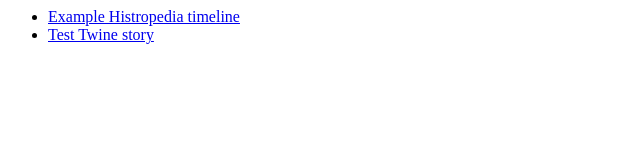
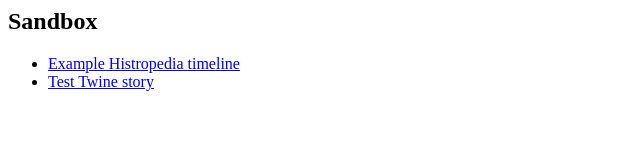
Before and after one commit to mentionthewar/Timeline, a plain HTML site: page index.html in a window 1280 px wide. Shown: the whole page, without its empty margins (0-640 px from the left). Drawn offline with Linux system fonts and the light colour scheme.

Commit message:
Update index.html

```diff
--- a/index.html
+++ b/index.html
@@ -3,6 +3,7 @@
 <title> mentionthewar.github.io </title>
 </head>
 <body>
+  <h2> Sandbox </h2>
 <UL>
 <LI> <a href="test.html">Example Histropedia timeline</a>
 <LI> <a href="A Pope and Bull story.html">Test Twine story</a>
```
